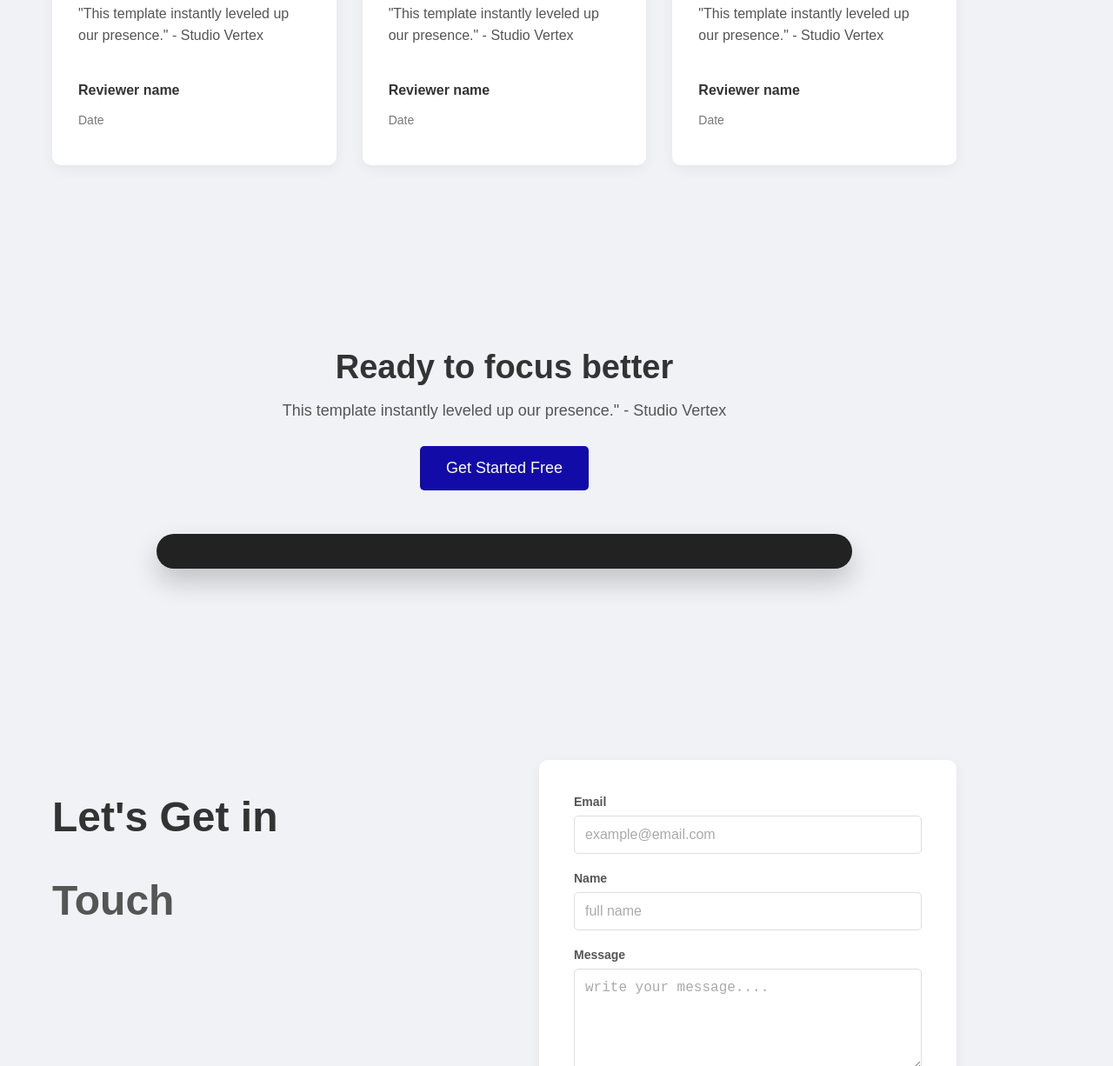
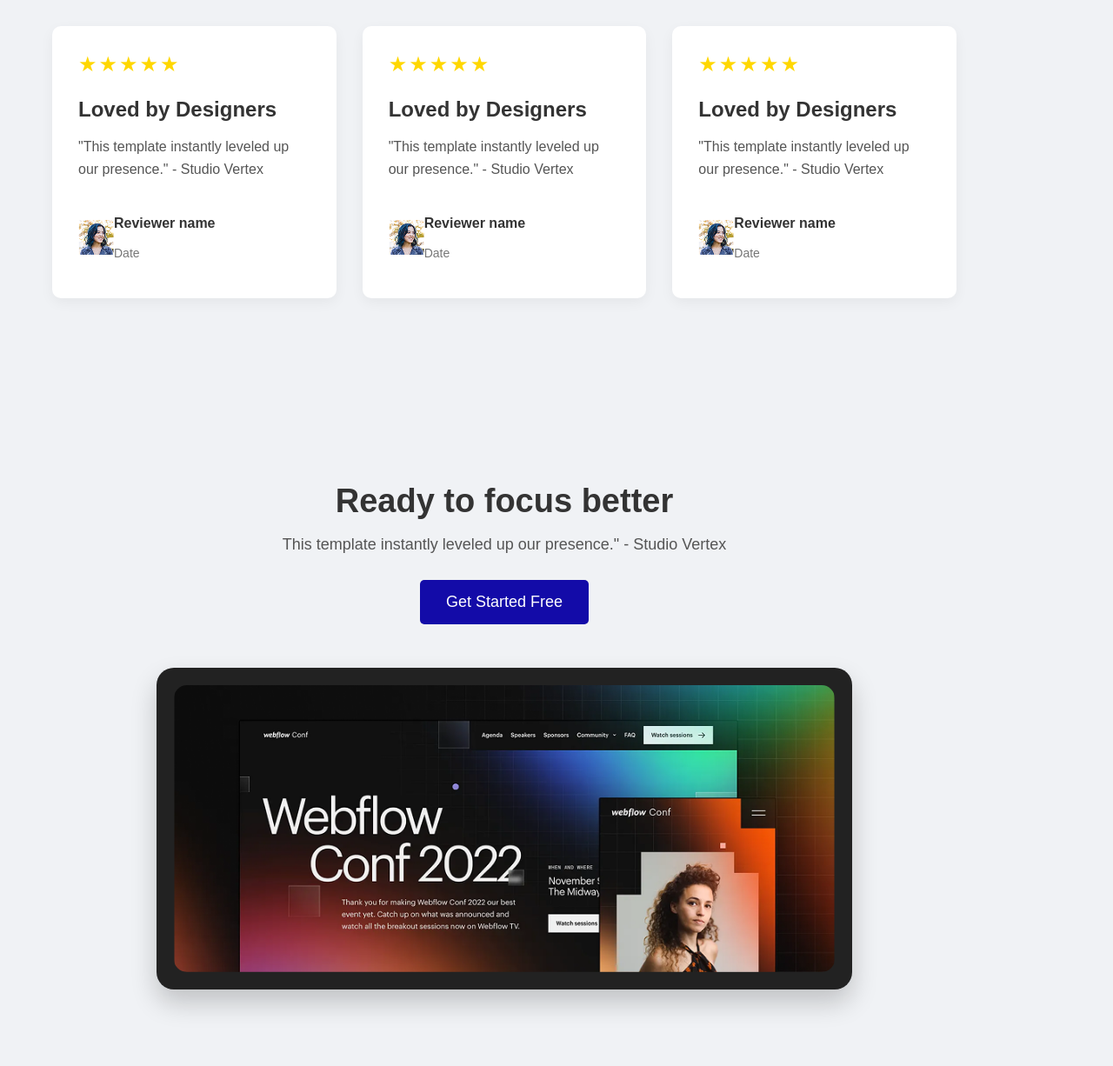
Before and after one commit to DEVMALYO28/first-assignment, a plain HTML site: page index.html in a window 1280 px wide. Shown: the part 1574-2800 px from the top of the page at 87% size. Drawn offline with Linux system fonts and the light colour scheme.

Commit message:
fix image paths for assignment

```diff
--- a/index.html
+++ b/index.html
@@ -28,7 +28,7 @@
                 <button class="launch-button">Launch Live Preview</button>
             </div>
             <div class="image-right">
-                <img src="../first assignment/B12A01-landing-launchpad/Assets/wc-mini.png" alt="">
+                <img src="../B12A01-landing-launchpad/Assets/wc-mini.png" alt=""class="">
             </div>
         </section>
 
@@ -59,7 +59,7 @@
                     <h3>Loved by Designers</h3>
                     <p class="quote">"This template instantly leveled up our presence." - Studio Vertex</p>
                     <div class="reviewer-info">
-                        <img src="../first assignment/B12A01-landing-launchpad/Assets/avatar.png" alt="" class="">
+                        <img src="../B12A01-landing-launchpad/Assets/avatar.png" alt="" class="">
                         <div class="reviewer-details">
                             <p class="reviewer-name">Reviewer name</p>
                             <p class="review-date">Date</p>
@@ -73,7 +73,7 @@
                     <h3>Loved by Designers</h3>
                     <p class="quote">"This template instantly leveled up our presence." - Studio Vertex</p>
                     <div class="reviewer-info">
-                        <img src="../first assignment/B12A01-landing-launchpad/Assets/avatar.png" alt="" class="">
+                        <img src="../B12A01-landing-launchpad/Assets/avatar.png" alt="" class="">
                         <div class="reviewer-details">
                             <p class="reviewer-name">Reviewer name</p>
                             <p class="review-date">Date</p>
@@ -87,7 +87,7 @@
                     <h3>Loved by Designers</h3>
                     <p class="quote">"This template instantly leveled up our presence." - Studio Vertex</p>
                     <div class="reviewer-info">
-                        <img src="../first assignment/B12A01-landing-launchpad/Assets/avatar.png" alt="" class="">
+                        <img src="../B12A01-landing-launchpad/Assets/avatar.png" alt="" class="">
                         <div class="reviewer-details">
                             <p class="reviewer-name">Reviewer name</p>
                             <p class="review-date">Date</p>
@@ -103,7 +103,7 @@
                 <button class="get-started-button">Get Started Free</button>
             </div>
             <div class="focus-better-image">
-                <img src="../first assignment/B12A01-landing-launchpad/Assets/wc-big.png" alt="">
+                <img src="../B12A01-landing-launchpad/Assets/wc-big.png" alt=""class="">
             </div>
         </section>
 <section class="contact-section">
```
